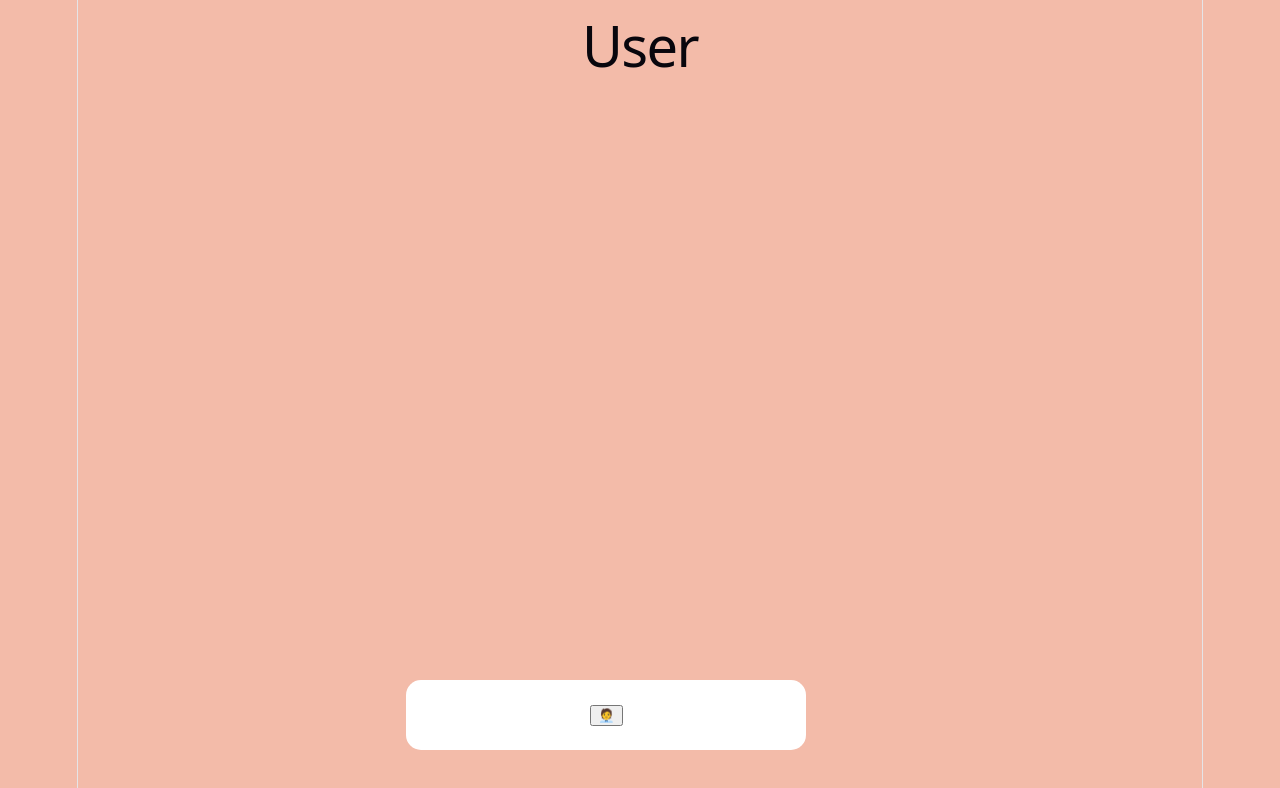
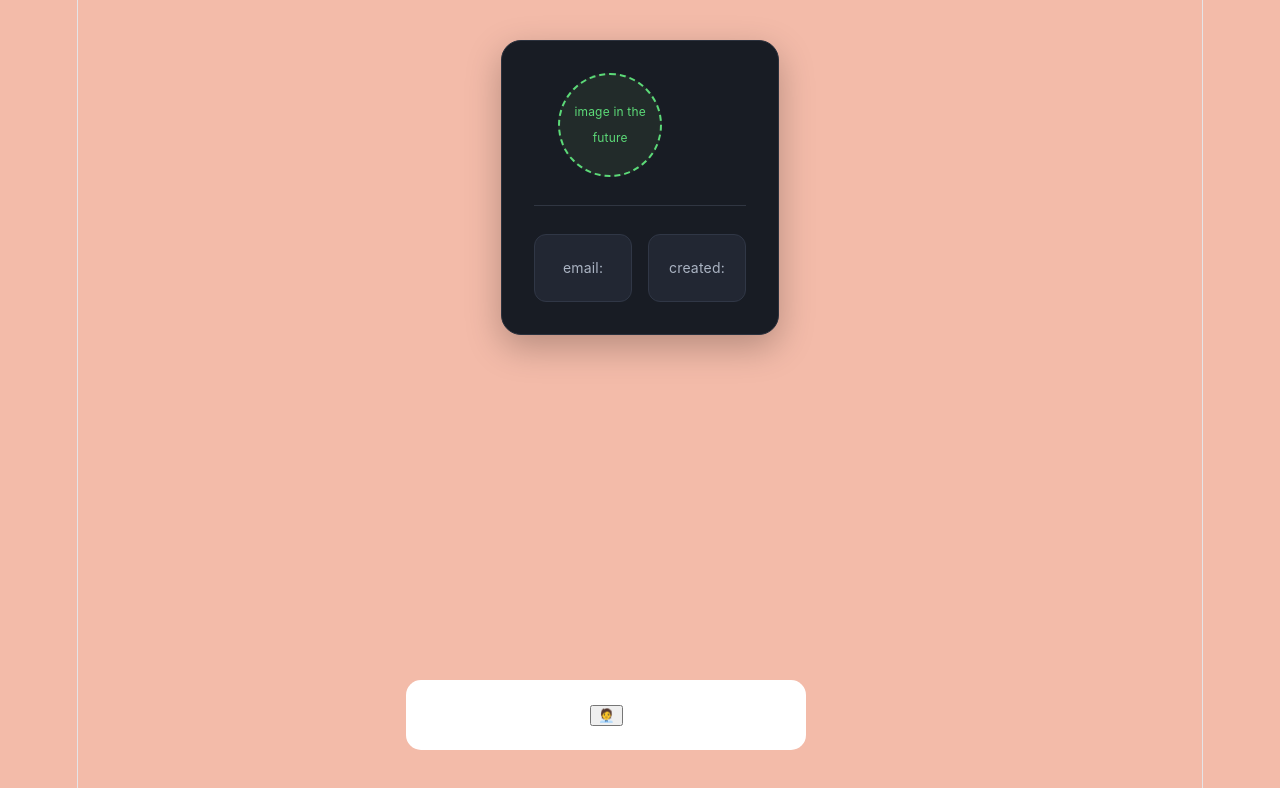
Before and after one commit to Tojt1/Trainingapp, a React app in the folder frontend/: page /profile in a window 1280 px wide. Shown: the top 788 px of the page. Built offline with nearby package versions, Linux system fonts and the light colour scheme; no server answers; sample sign-in values are in the browser's storage; the HTML template or start-up script is replaced by a standard one.

Commit message:
style for profile

```diff
--- /dev/null
+++ b/frontend/src/assets/pages/User.css
@@ -0,0 +1,74 @@
+.profil-container {
+    max-width: 800px;
+    margin: 40px auto;
+    padding: 32px;
+    background: #181c24;
+    color: #f4f6f8;
+    border: 1px solid #2b313d;
+    border-radius: 20px;
+    font-family: "Inter", "Segoe UI", sans-serif;
+    box-shadow: 0 12px 35px rgba(0, 0, 0, 0.25);
+}
+
+
+.profil-header {
+    display: flex;
+    align-items: center;
+    gap: 24px;
+    padding-bottom: 28px;
+    border-bottom: 1px solid #303642;
+}
+
+
+.profil-header p {
+    display: flex;
+    align-items: center;
+    justify-content: center;
+    width: 100px;
+    height: 100px;
+    flex-shrink: 0;
+    margin: 0;
+    border: 2px dashed #5cda78;
+    border-radius: 50%;
+    background: #222b2a;
+    color: #5cda78;
+    font-size: 12px;
+    text-align: center;
+}
+
+.profil-header h1 {
+    margin: 0;
+    color: #ffffff;
+    font-size: 32px;
+    font-weight: 700;
+    overflow-wrap: anywhere;
+}
+
+
+.user-inf {
+    display: grid;
+    grid-template-columns: repeat(2, minmax(0, 1fr));
+    gap: 16px;
+    margin-top: 28px;
+}
+
+.user-inf span {
+    display: flex;
+    flex-direction: column;
+    gap: 10px;
+    min-width: 0;
+    padding: 20px;
+    background: #222733;
+    border: 1px solid #303746;
+    border-radius: 12px;
+    color: #aab3c2;
+    font-size: 14px;
+    overflow-wrap: anywhere;
+    transition: border-color 0.2s ease,
+                transform 0.2s ease;
+}
+
+.user-inf span:hover {
+    border-color: #5cda78;
+    transform: translateY(-2px);
+}
--- a/frontend/src/assets/pages/User.jsx
+++ b/frontend/src/assets/pages/User.jsx
@@ -1,4 +1,5 @@
 import { useState, useEffect } from "react"
+import "./User.css"
 
 function User(){
     const [userinf, setUserinf] = useState("")
@@ -21,9 +22,18 @@ function User(){
 
     return(
         <div className="profil-container">
-            <div className="profil-header"></div>
-            <h1>User</h1>
-            {userinf.name}
+            <div className="profil-header">
+                <h1> {userinf.name} </h1>
+                <p> image in the future</p>
+            </div>
+            <div className="user-inf">
+                <span>
+                    email: {userinf.email}
+                </span>
+                <span>
+                    created: {userinf.created}
+                </span>
+            </div>
         </div>
     )
 }
```
